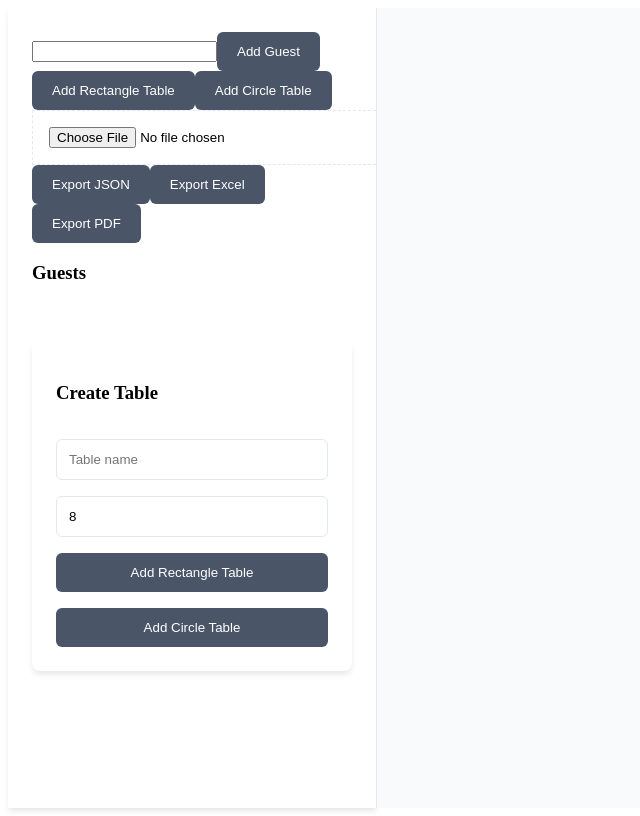
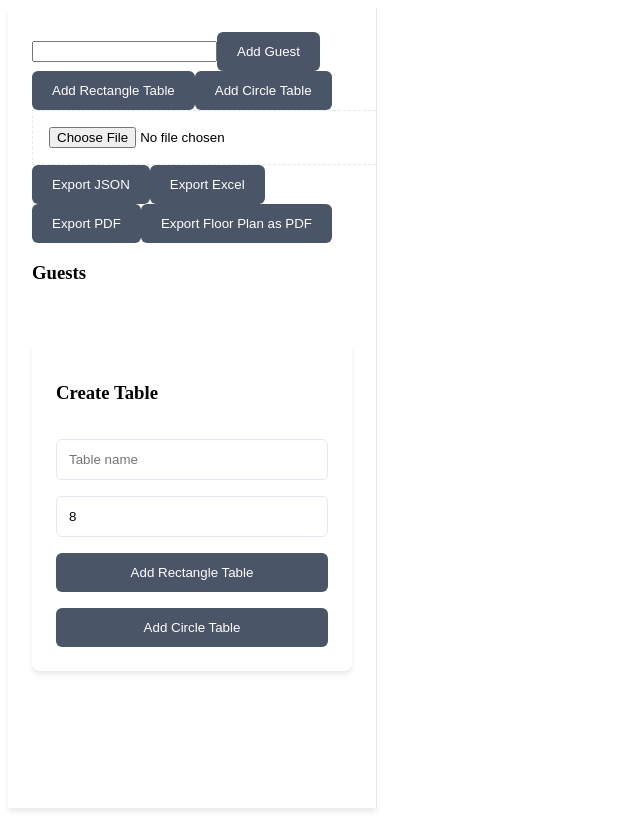
Before and after one commit to Adrian-Swifter/spisak-gostiju, a React (Vite) app: page / in a window 1280 px wide. Shown: the whole page, without its empty margins (0-640 px from the left). Built offline with nearby package versions, Linux system fonts and the light colour scheme.

Commit message:
added seating plan export to PDF

```diff
--- a/package.json
+++ b/package.json
@@ -11,6 +11,7 @@
   },
   "dependencies": {
     "@types/uuid": "^10.0.0",
+    "html2canvas": "^1.4.1",
     "jspdf": "^3.0.0",
     "react": "^19.0.0",
     "react-dnd": "^16.0.1",
--- a/src/App.tsx
+++ b/src/App.tsx
@@ -9,6 +9,7 @@ import calculateChairPositions from "./utils/calculateChairPositions";
 import GuestForm from "./components/guests/GuestForm";
 import GuestList from "./components/guests/GuestList";
 import TableComponent from "./components/TableComponent";
+import exportCanvasToPDF from "./utils/ExportCanvasToPDF";
 
 const App = () => {
   const [newTableName, setNewTableName] = useState("");
@@ -136,6 +137,7 @@ const App = () => {
           <button onClick={exportData}>Export JSON</button>
           <button onClick={exportExcel}>Export Excel</button>
           <button onClick={exportPDF}>Export PDF</button>
+          <button onClick={exportCanvasToPDF}>Export Floor Plan as PDF</button>
           <GuestList guests={guests} />
           <div className="table-creator">
             <h3>Create Table</h3>
--- a/src/index.css
+++ b/src/index.css
@@ -25,7 +25,22 @@
 .canvas {
   flex: 1;
   position: relative;
-  background: #f8fafc;
+  background: #fff;
+}
+
+@media print {
+  body * {
+    visibility: hidden;
+  }
+  .canvas,
+  .canvas * {
+    visibility: visible;
+  }
+  .canvas {
+    position: absolute;
+    left: 0;
+    top: 0;
+  }
 }
 
 /* Guest List Styles */
--- /dev/null
+++ b/src/utils/exportCanvasToPDF.ts
@@ -0,0 +1,27 @@
+import html2canvas from "html2canvas";
+import jsPDF from "jspdf";
+
+const exportCanvasToPDF = async () => {
+    // Get the canvas element
+    const canvasElement = document.querySelector(".canvas") as HTMLElement;
+
+    if (!canvasElement) return;
+
+    // Use html2canvas to capture the canvas content
+    const canvas = await html2canvas(canvasElement, {
+      logging: false,
+      useCORS: true,
+      scale: 2,
+    });
+
+    // Create PDF
+    const imgData = canvas.toDataURL("image/png");
+    const pdf = new jsPDF("landscape");
+    const imgWidth = pdf.internal.pageSize.getWidth();
+    const imgHeight = (canvas.height * imgWidth) / canvas.width;
+
+    pdf.addImage(imgData, "PNG", 0, 0, imgWidth, imgHeight);
+    pdf.save("raspored-sedenja.pdf");
+  };
+
+  export default exportCanvasToPDF
```
Also changed, not shown: 1 other file (tests, documents, lock files or other folders).
